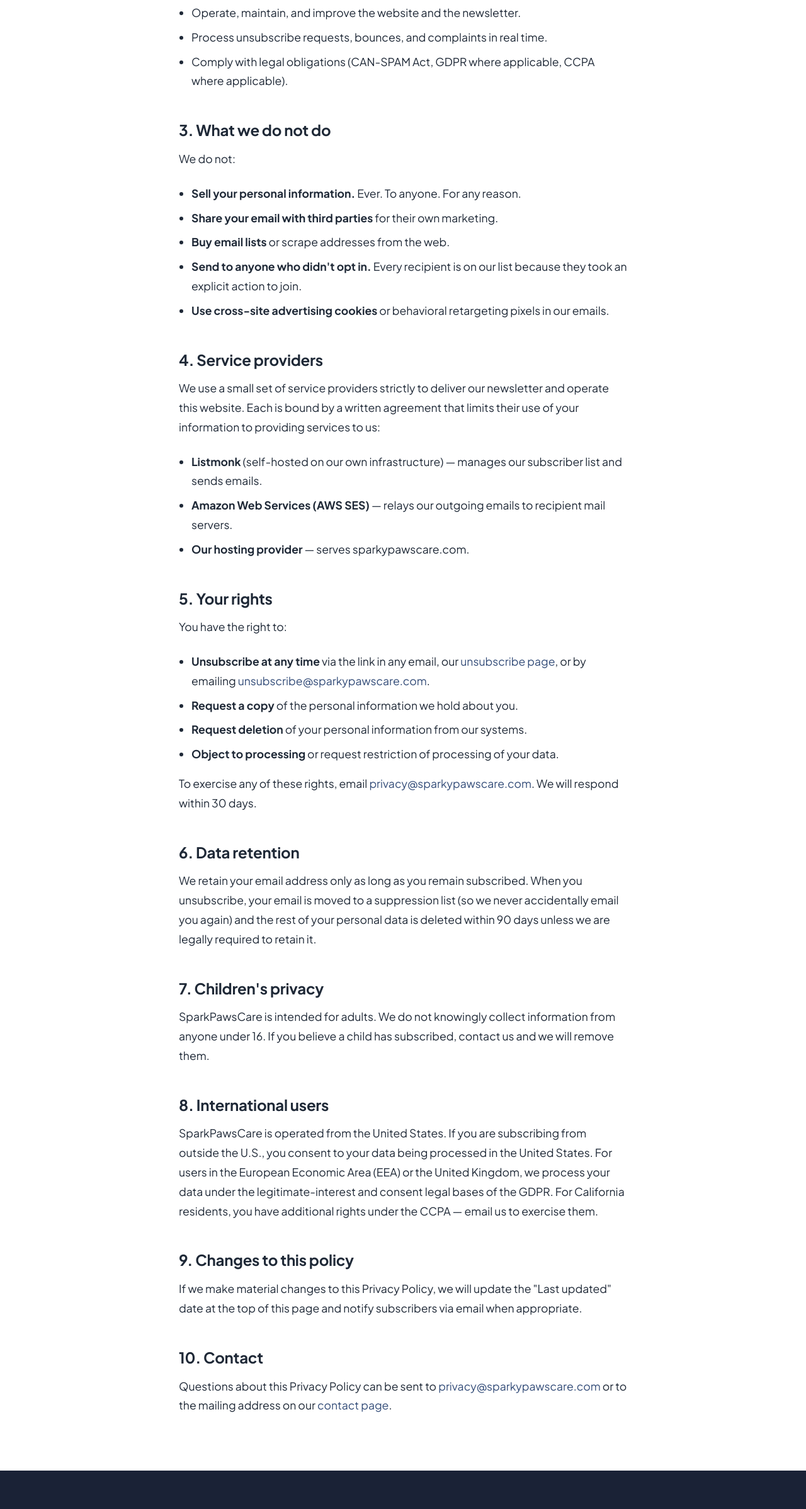
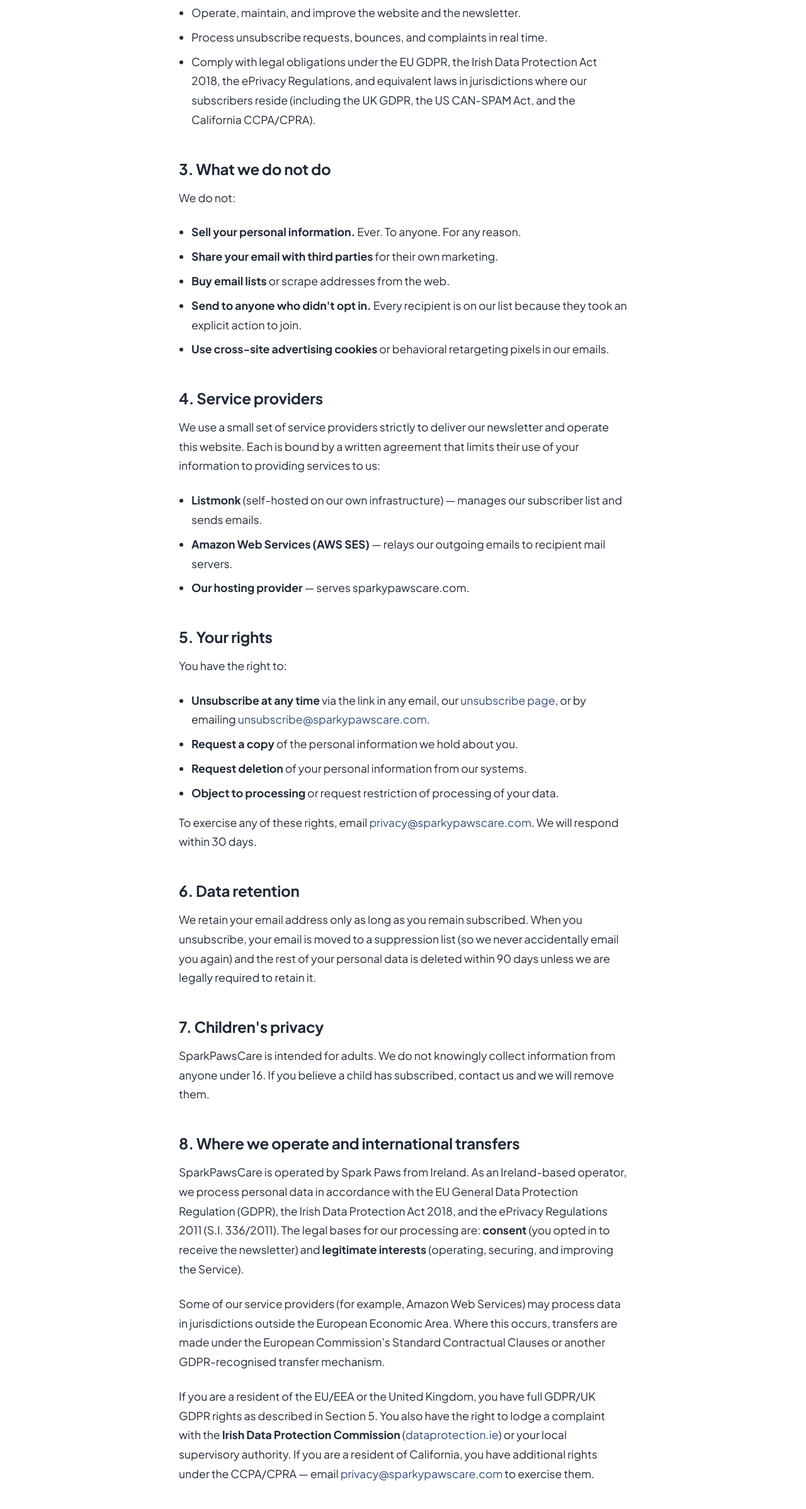
Before and after one commit to NoelM74/sparky-paws-care, a plain HTML site: page privacy.html in a window 1280 px wide. Shown: the part 1217-3613 px from the top of the page at 63% size. Drawn offline with Linux system fonts and the light colour scheme.

Commit message:
Update legal pages for Ireland operations
- terms.html: governing law set to Ireland; exclusive jurisdiction
  in Irish courts; carve-out for mandatory EU consumer protections
- privacy.html: GDPR-primary framing; Irish Data Protection Act
  2018 + ePrivacy Regulations cited; Irish DPC named as supervisory
  authority; international-transfer note added; CCPA reframed as
  additional jurisdictional layer
- contact.html: mailing address block restructured for Ireland with
  TODO placeholder for street/Eircode; CAN-SPAM wording replaced
  with ePrivacy/GDPR transparency rationale

```diff
--- a/privacy.html
+++ b/privacy.html
@@ -67,7 +67,7 @@
           <li>Send you the SparkPawsCare newsletter you opted in to receive.</li>
           <li>Operate, maintain, and improve the website and the newsletter.</li>
           <li>Process unsubscribe requests, bounces, and complaints in real time.</li>
-          <li>Comply with legal obligations (CAN-SPAM Act, GDPR where applicable, CCPA where applicable).</li>
+          <li>Comply with legal obligations under the EU GDPR, the Irish Data Protection Act 2018, the ePrivacy Regulations, and equivalent laws in jurisdictions where our subscribers reside (including the UK GDPR, the US CAN-SPAM Act, and the California CCPA/CPRA).</li>
         </ul>
 
         <h2>3. What we do not do</h2>
@@ -104,8 +104,10 @@
         <h2>7. Children's privacy</h2>
         <p>SparkPawsCare is intended for adults. We do not knowingly collect information from anyone under 16. If you believe a child has subscribed, contact us and we will remove them.</p>
 
-        <h2>8. International users</h2>
-        <p>SparkPawsCare is operated from the United States. If you are subscribing from outside the U.S., you consent to your data being processed in the United States. For users in the European Economic Area (EEA) or the United Kingdom, we process your data under the legitimate-interest and consent legal bases of the GDPR. For California residents, you have additional rights under the CCPA — email us to exercise them.</p>
+        <h2>8. Where we operate and international transfers</h2>
+        <p>SparkPawsCare is operated by Spark Paws from Ireland. As an Ireland-based operator, we process personal data in accordance with the EU General Data Protection Regulation (GDPR), the Irish Data Protection Act 2018, and the ePrivacy Regulations 2011 (S.I. 336/2011). The legal bases for our processing are: <strong>consent</strong> (you opted in to receive the newsletter) and <strong>legitimate interests</strong> (operating, securing, and improving the Service).</p>
+        <p>Some of our service providers (for example, Amazon Web Services) may process data in jurisdictions outside the European Economic Area. Where this occurs, transfers are made under the European Commission's Standard Contractual Clauses or another GDPR-recognised transfer mechanism.</p>
+        <p>If you are a resident of the EU/EEA or the United Kingdom, you have full GDPR/UK GDPR rights as described in Section 5. You also have the right to lodge a complaint with the <strong>Irish Data Protection Commission</strong> (<a href="https://www.dataprotection.ie" target="_blank" rel="noopener">dataprotection.ie</a>) or your local supervisory authority. If you are a resident of California, you have additional rights under the CCPA/CPRA — email <a href="mailto:privacy@sparkypawscare.com">privacy@sparkypawscare.com</a> to exercise them.</p>
 
         <h2>9. Changes to this policy</h2>
         <p>If we make material changes to this Privacy Policy, we will update the "Last updated" date at the top of this page and notify subscribers via email when appropriate.</p>
```
Also changed, not shown: contact.html (+5 -3 lines), terms.html (+1 -1 lines).
